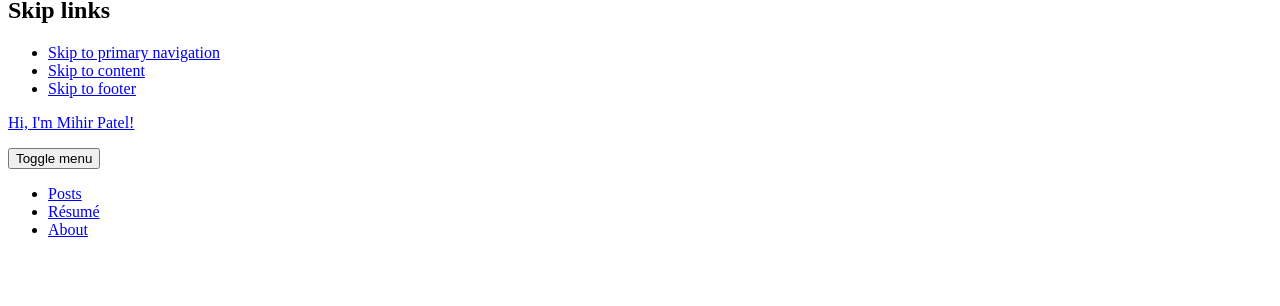
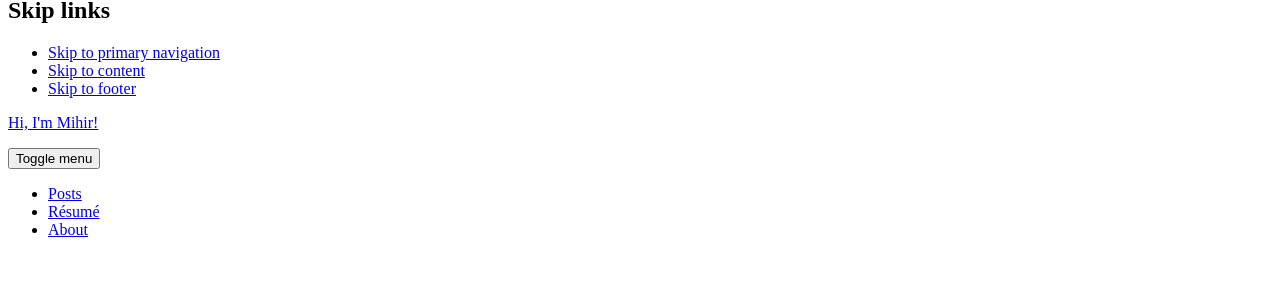
Before and after one commit to mihirp161/mihirp161.github.io, a Jekyll site: the page built from index.html, in a window 1280 px wide and 900 px high. Shown: the part 131-437 px from the top of the window. Built offline with Jekyll 4.4.1, drawn with Linux system fonts in a browser that asks for light colours; cached includes are drawn as plain includes; nearby versions of some CDN libraries; the list of posts is cut into pages by our own code.

Commit message:
Update _config.yml

```diff
--- a/_config.yml
+++ b/_config.yml
@@ -5,7 +5,7 @@ minimal_mistakes_skin    : "dirt" #"default" # "air", "aqua", "contrast", "dark"
 
 # Site Settings
 locale                   : "en-US"
-title                    : "Hi, I'm Mihir Patel!"
+title                    : "Hi, I'm Mihir!"
 title_separator          : "-"
 subtitle                 : #"(not a doctor 🤫)"
 name                     : "Mihir Patel"
```
